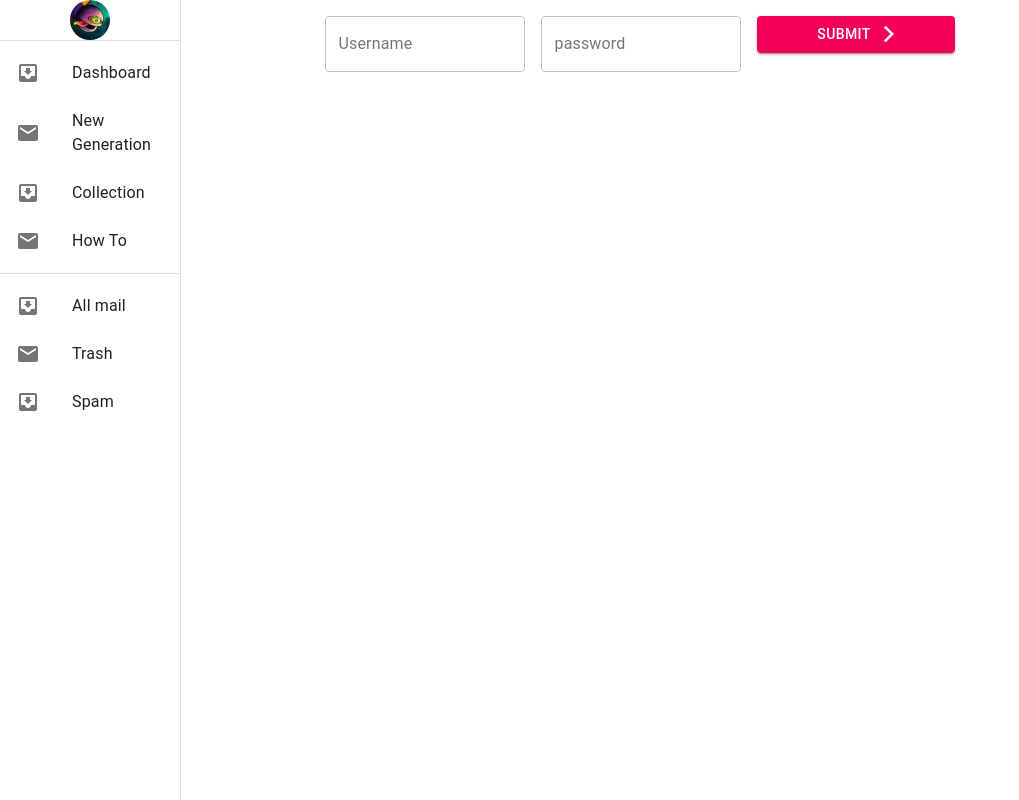
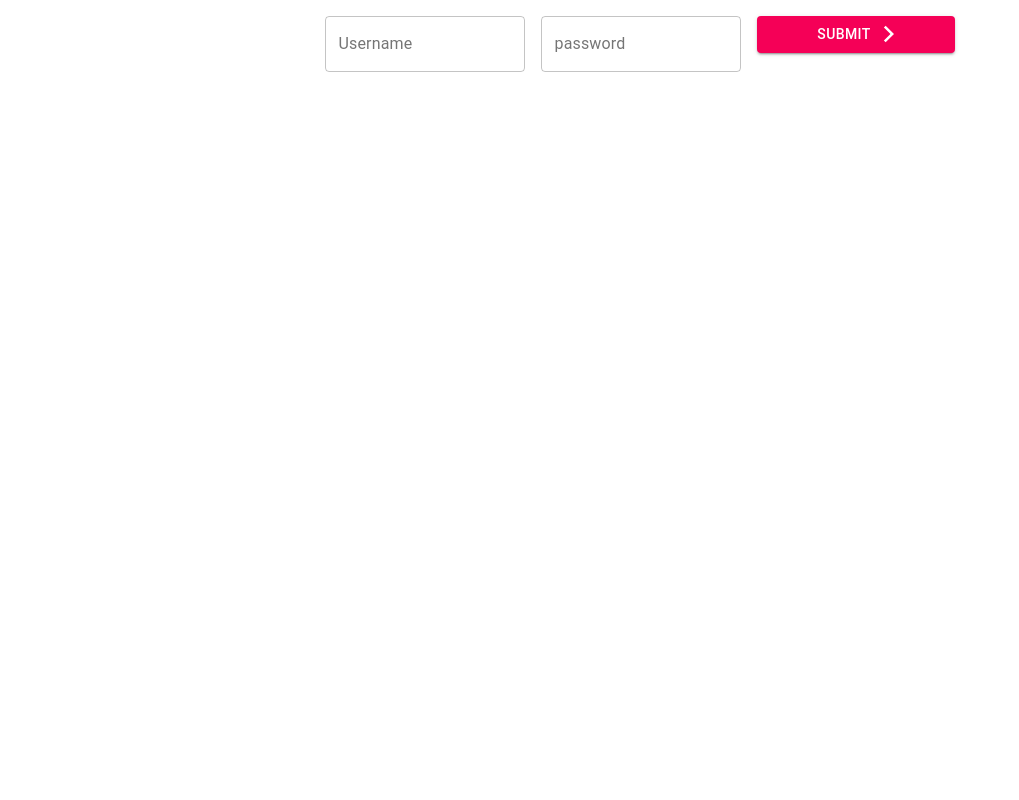
Before and after one commit to marcferraro/waveforming, a React (Create React App) app: page /login in a window 1280 px wide. Shown: the whole page, without its empty margins (0-1019 px from the left). Built offline with nearby package versions, Linux system fonts and the light colour scheme.

Commit message:
Navbar Auth Check

```diff
--- a/src/App.js
+++ b/src/App.js
@@ -5,12 +5,13 @@ import Login from './components/Login'
 import Dashboard from './components/Dashboard';
 import { useEffect } from 'react';
 import { withRouter } from 'react-router-dom'
-import { useDispatch } from "react-redux";
+import { useDispatch, useSelector } from "react-redux";
 import { loginSuccess } from './actions'
 
 
 function App(props) {
   const dispatch = useDispatch()
+  const auth = useSelector(state => state.auth)
 
   useEffect(() => {
     const token = localStorage.token
@@ -41,7 +42,7 @@ function App(props) {
 
   return (
     <div className="App">
-      <Navbar />
+      {auth ? <Navbar /> : null}
       <Switch>
         <Route path='/new-overlapping-waveform' component={OverlappingWaveformInterface}/>
         <Route path='/login' component={Login}/>
```
